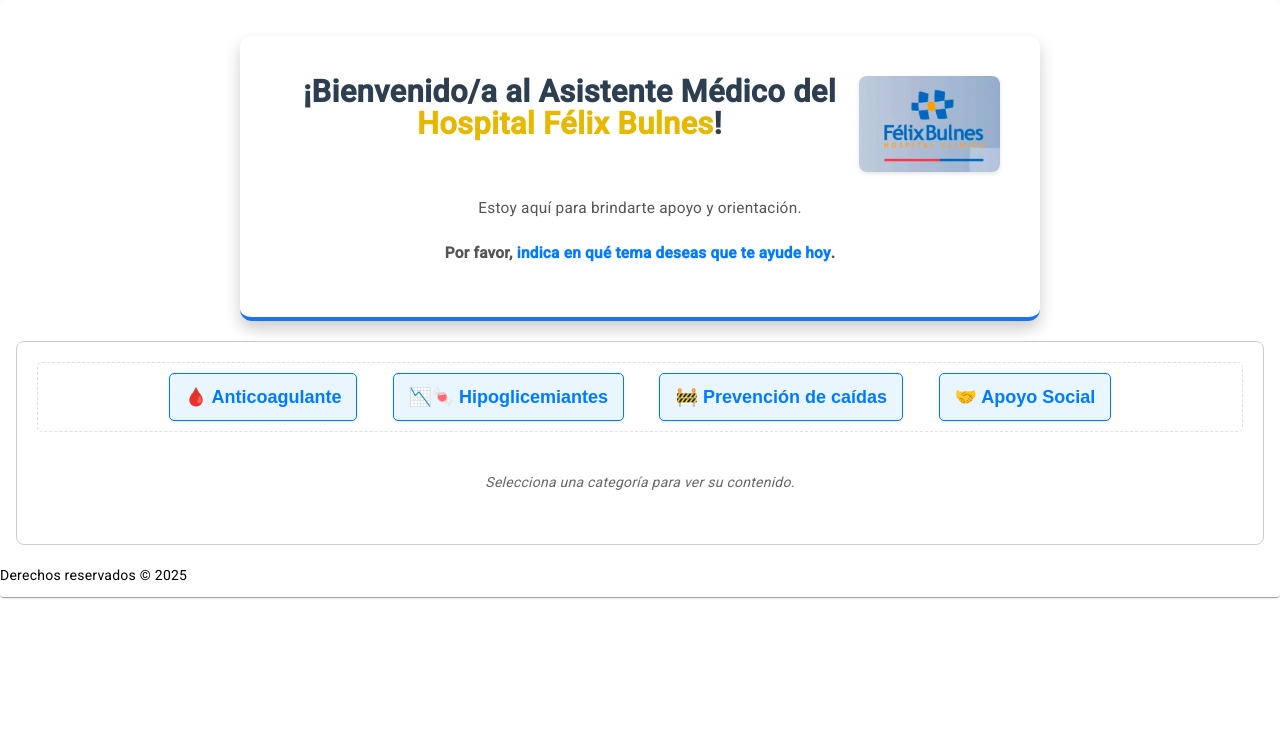
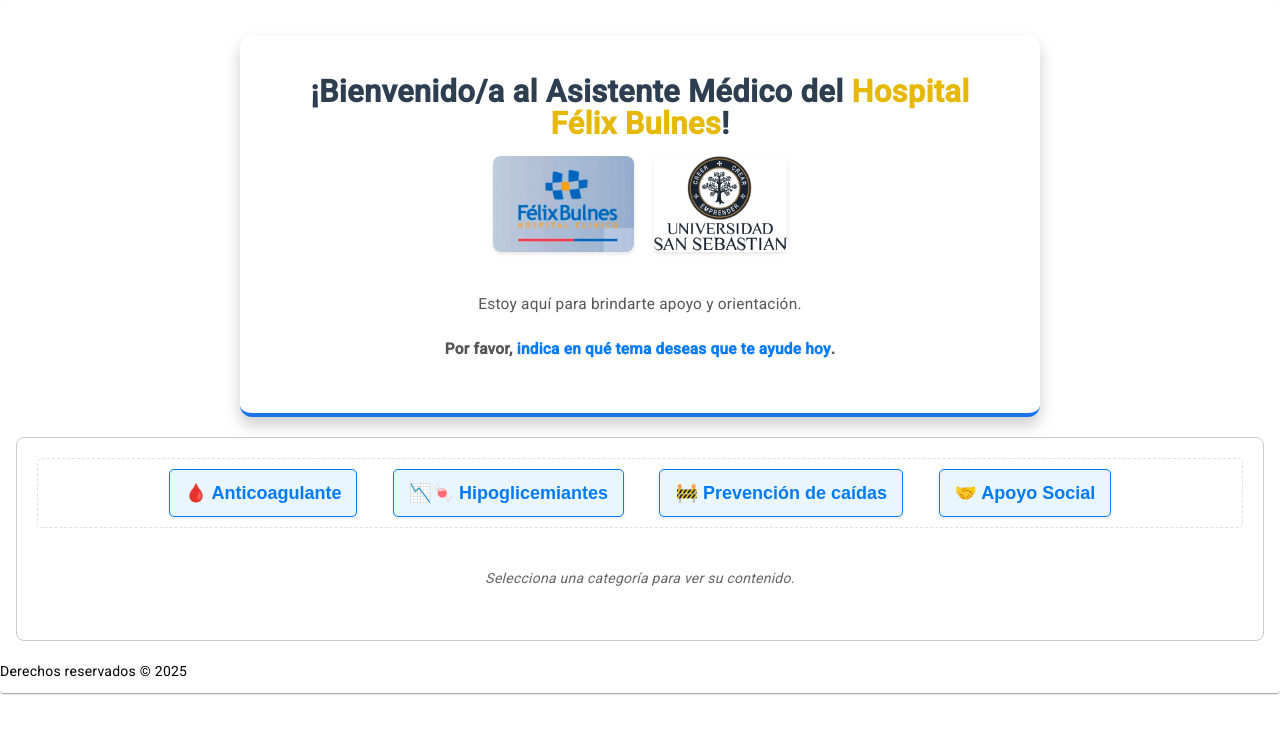
Before and after one commit to ShadWolf/asistmedic, an Angular app: page / in a window 1280 px wide. Shown: the top 734 px of the page. Built offline with nearby package versions, Linux system fonts and the light colour scheme.

Commit message:
mejoras en logotipos

```diff
--- a/src/app/app.component.css
+++ b/src/app/app.component.css
@@ -11,52 +11,59 @@
 }
 
 /* Estilos para la tarjeta de Angular Material */
+/* Estilos para la tarjeta de Angular Material */
 .asistente-card {
   max-width: 800px;
-  /* Ancho máximo de la tarjeta */
   margin: 20px auto;
-  /* Centrar la tarjeta horizontalmente */
   padding: 24px;
-  /* Espaciado interno de la tarjeta */
   text-align: center;
-  /* Centrar el texto dentro de la tarjeta */
   border-radius: 12px;
-  /* Bordes redondeados */
   box-shadow: 0 8px 16px rgba(0, 0, 0, 0.2);
-  /* Sombra más pronunciada */
   background-color: white;
-  /* Fondo de la tarjeta blanco, no azul */
   border-bottom: 4px solid #1a73e8;
-  /* Borde inferior azul (similar al anterior) */
 }
 
-/* Estilos para el contenedor del logo */
-.logo-container {
-  margin-bottom: 24px;
-  /* Espacio debajo del logo */
+/* **NUEVO:** Estilos para la cabecera de la tarjeta mat-card-header */
+.asistente-card-header {
+  display: flex;
+  /* Habilitar flexbox */
+  flex-direction: column;
+  /* ¡Alinear los elementos en columna! (logo arriba, título abajo) */
+  align-items: center;
+  /* Centrar los elementos horizontalmente */
+  padding-bottom: 16px;
+  /* Añadir un poco de espacio entre la cabecera y el contenido si es necesario */
 }
 
-/* Estilos para el logo */
+/* **NUEVO:** Estilos para el contenedor de los logos para que estén lado a lado */
+.logo-container {
+  display: flex;
+  /* Habilitar flexbox para los logos */
+  justify-content: center;
+  /* Centrar los logos horizontalmente */
+  align-items: center;
+  /* Alinear verticalmente si tienen alturas diferentes */
+  gap: 20px;
+  /* Espacio entre los logos */
+  margin-bottom: 24px;
+  /* Espacio debajo del contenedor de logos */
+  width: 100%;
+  /* Ocupar todo el ancho disponible para centrar bien */
+}
+
+/* Estilos para el logo (aplicado a cada imagen) */
 .asistente-logo {
   height: 96px;
-  /* Altura del logo para pantallas medianas/grandes */
   width: auto;
-  /* Ancho automático para mantener proporción */
-  display: block;
-  /* Para centrar con margin: auto */
-  margin: 0 auto;
-  /* Centrar el logo */
+  /* `display: block;` y `margin: 0 auto;` no son necesarios aquí si `logo-container` es flex */
   border-radius: 8px;
-  /* Bordes redondeados para el logo */
   box-shadow: 0 2px 4px rgba(0, 0, 0, 0.1);
-  /* Sombra suave para el logo */
 }
 
 /* Estilos para pantallas pequeñas (móviles) */
 @media (max-width: 768px) {
   .asistente-logo {
     height: 72px;
-    /* Altura más pequeña en móviles */
   }
 }
 
--- a/src/app/app.component.html
+++ b/src/app/app.component.html
@@ -4,6 +4,8 @@
       <mat-card-header class="asistente-card-header">
         <div class="logo-container">
           <img [src]="logoSrc" alt="Logo Hospital Félix Bulnes" class="asistente-logo"
+            onerror="this.onerror=null;this.src='https://placehold.co/150x100/CCCCCC/333333?text=Logo+no+disponible';">
+          <img [src]="logoUssSrc" alt="Logo Hospital Félix Bulnes" class="asistente-logo"
             onerror="this.onerror=null;this.src='https://placehold.co/150x100/CCCCCC/333333?text=Logo+no+disponible';">
         </div>
         <mat-card-title class="asistente-title">
--- a/src/app/app.component.ts
+++ b/src/app/app.component.ts
@@ -15,4 +15,5 @@
 export class AppComponent {
   title = 'asistmedic';
   logoSrc: string = 'assets/logo.jpg';
+  logoUssSrc: string = 'assets/logo-uss.png';
 }
```
Also changed, not shown: src/assets/logo-uss.png (added).
